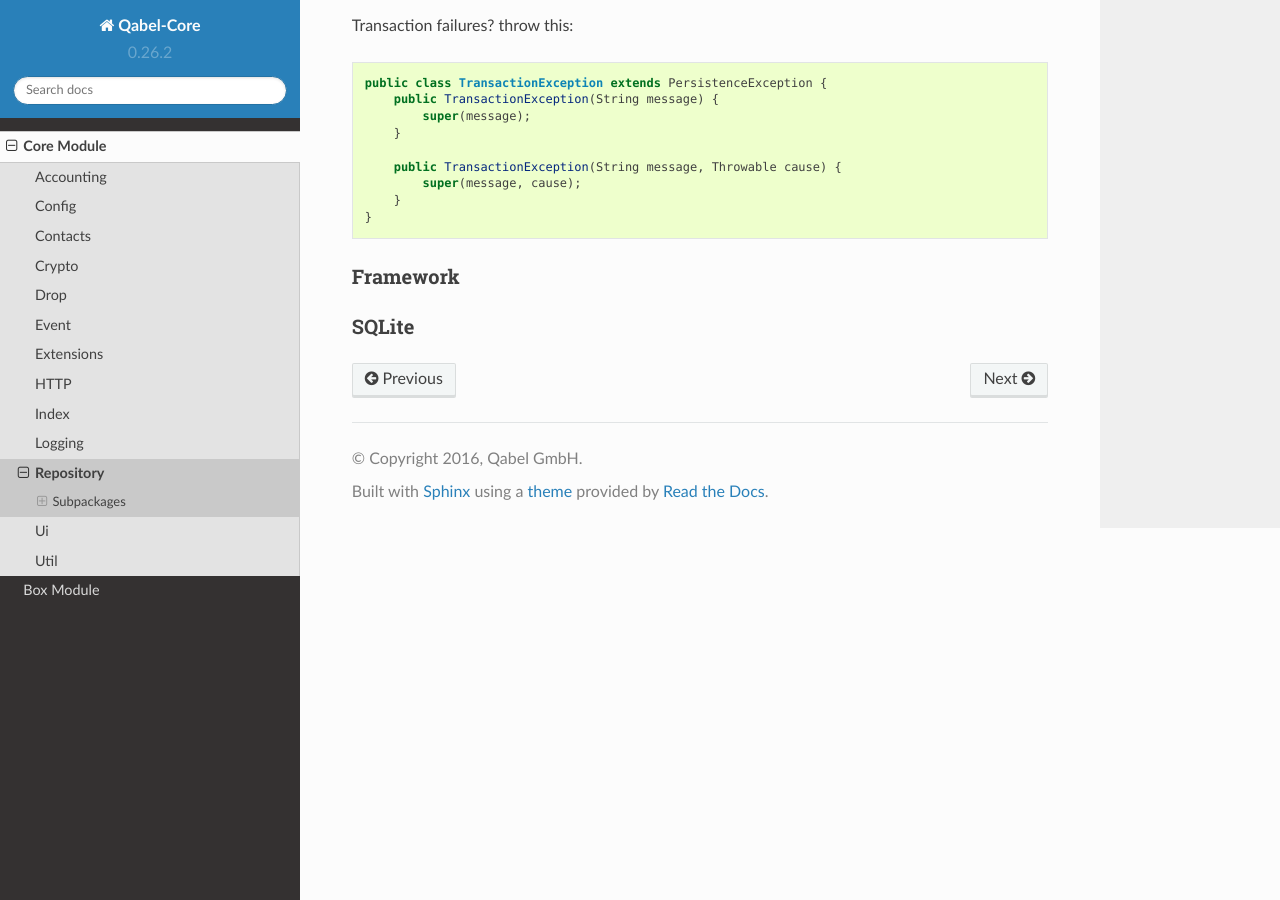
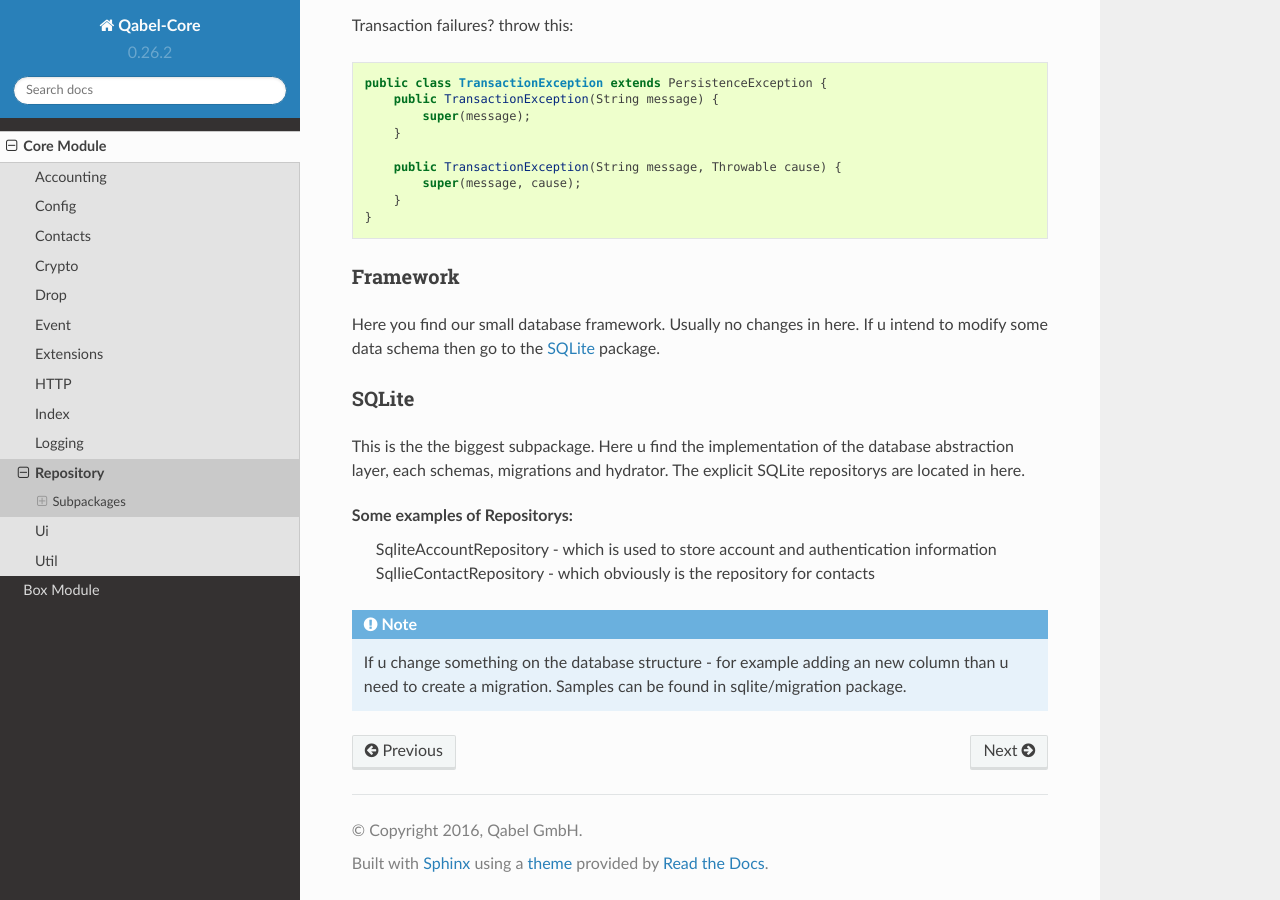
Before and after one commit to Qabel/qabel-core, a Sphinx documentation site: the page built from docs/source/core/repository.rst, in a window 1280 px wide and 900 px high, scrolled down 1141 px. Built offline with Sphinx 7.4.7 and the Read the Docs theme 2.0.0, drawn with Linux system fonts in a browser that asks for light colours.

Commit message:
repository and its subpackages

```diff
--- a/docs/source/core/repository.rst
+++ b/docs/source/core/repository.rst
@@ -75,6 +75,21 @@ Transaction failures? throw this:
 
 Framework
 ^^^^^^^^^
+Here you find our small database framework.
+Usually no changes in here. If u intend to modify some data schema then go to the SQLite_ package.
+
 
 SQLite
 ^^^^^^
+
+This is the the biggest subpackage. Here u find the implementation of the database abstraction layer, each schemas, migrations and hydrator.
+The explicit SQLite repositorys are located in here.
+
+Some examples of Repositorys:
+    SqliteAccountRepository - which is used to store account and authentication information
+    SqllieContactRepository - which obviously is the repository for contacts
+
+.. note::
+
+    If u change something on the database structure - for example adding an new column than u need to create a migration.
+    Samples can be found in sqlite/migration package.
```
